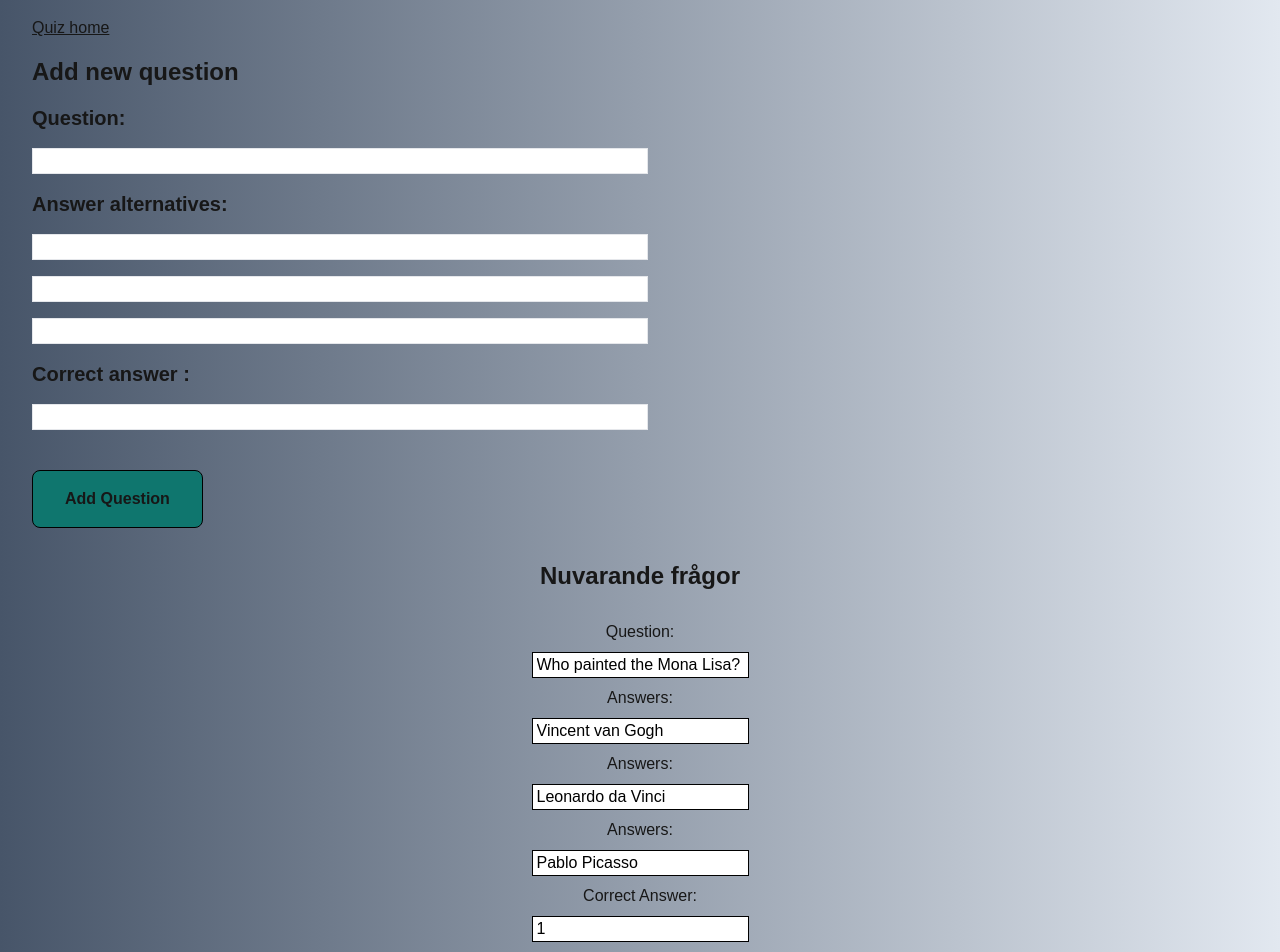
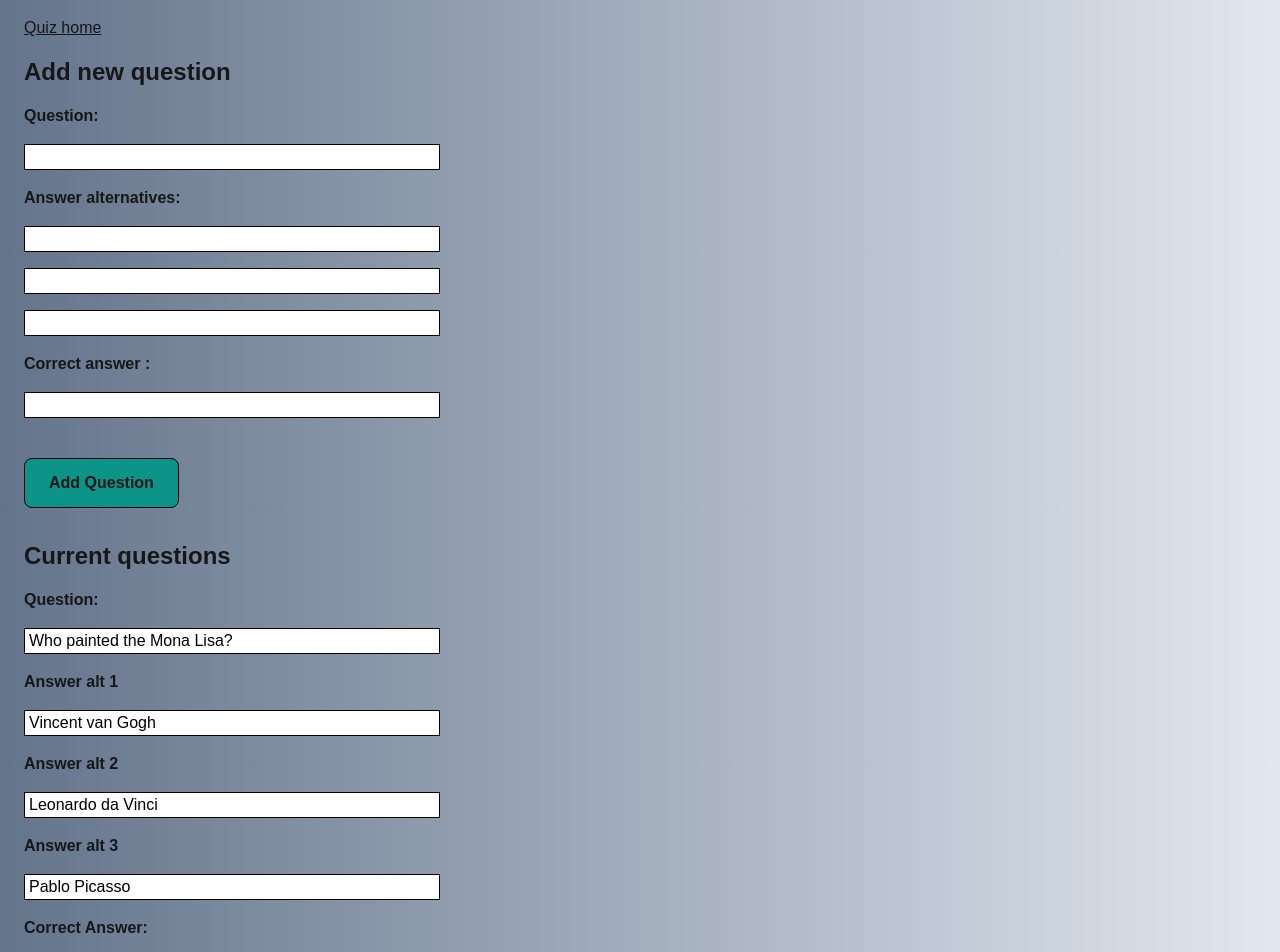
Before and after one commit to FabricioAcuna/quiz-group-task, a Next.js app: page /admin in a window 1280 px wide. Shown: the top 952 px of the page. Built offline with nearby package versions, Linux system fonts and the light colour scheme.

Commit message:
ändrat lite layout i admin

```diff
--- a/pages/admin.js
+++ b/pages/admin.js
@@ -73,23 +73,23 @@ export default function Admin() {
   }
 
   return (
-    <div className="bg-gradient-to-l from-slate-200 to-slate-600 min-h-max p-4">
-      <Link className="underline ml-4" href={"/quiz"}>
+    <div className="bg-gradient-to-l from-slate-200 to-slate-500 min-h-max p-4">
+      <Link className="underline ml-2" href={"/quiz"}>
         Quiz home
       </Link>
-      <div className="flex flex-col gap-4 pl-4 pt-4">
+      <div className="flex flex-col gap-4 pt-4 mx-2 md:w-1/3">
         <h2 className="font-bold text-2xl">Add new question</h2>
-        <label className="font-bold text-xl">Question:</label>
+        <label className="font-semibold">Question:</label>
         <input
-          className="border px-1 text-black w-1/2"
+          className="border border-black px-1 text-black"
           value={questionName}
           onChange={(e) => setQuestionName(e.target.value)}
         />
-        <label className="font-bold text-xl">Answer alternatives:</label>
+        <label className="font-semibold">Answer alternatives:</label>
         {answerAlts.map((alt, index) => (
           <input
             key={index}
-            className="border px-1 text-black w-1/2"
+            className="border border-black px-1 text-black"
             value={alt}
             onChange={(e) => {
               const updatedAnswerAlts = [...answerAlts];
@@ -98,36 +98,36 @@ export default function Admin() {
             }}
           />
         ))}
-        <label className="font-bold text-xl">Correct answer :</label>
+        <label className="font-semibold">Correct answer :</label>
         <input
-          className="border px-1 text-black w-1/2"
+          className="border border-black px-1 text-black"
           value={correctAnswer}
           onChange={(e) => setCorrectAnswer(e.target.value)}
         />
       </div>
       <button
-        className="border border-solid border-black font-semibold bg-teal-700 px-8 py-4 mt-10 ml-4 rounded-lg"
+        className="border border-solid border-black font-semibold bg-teal-600 px-6 py-3 mt-10 ml-2 rounded-lg"
         onClick={handleAddQuestion}
       >
         Add Question
       </button>
 
-      <h2 className="font-bold text-2xl text-center mt-8">Nuvarande frågor</h2>
+      <h2 className="font-bold text-2xl mt-8 ml-2">Current questions</h2>
       {questions.map((question, index) => (
-        <div className="text-center pt-5" key={index}>
-          <label className="flex justify-center p-2">Question:</label>
+        <div className="flex flex-col gap-4 py-4 mx-2 md:w-1/3" key={index}>
+          <label className="font-semibold">Question:</label>
           <input
-            className="border px-1 border-solid border-black text-black"
+            className="border px-1 border-black text-black"
             type="text"
             value={question.text}
             onChange={(e) => updateQuizText(e.target.value, index)}
           />
 
           {question.alt.map((alt, altIndex) => (
-            <div key={altIndex}>
-              <label className="flex justify-center p-2">Answers:</label>
+            <div className="flex flex-col gap-4" key={altIndex}>
+              <label className="font-semibold">Answer alt {altIndex + 1}</label>
               <input
-                className="border px-1 border-solid border-black text-black"
+                className="border px-1 border-black text-black"
                 type="text"
                 value={alt}
                 onChange={(e) =>
@@ -136,16 +136,16 @@ export default function Admin() {
               />
             </div>
           ))}
-          <label className="flex justify-center p-2">Correct Answer:</label>
+          <label className="font-semibold">Correct Answer:</label>
           <input
-            className="border border-solid px-1 border-black text-black"
+            className="border px-1 border-black text-black"
             type="number"
             value={question.correct}
             onChange={(e) => updateCorrectAnswer(index, e.target.value)}
           />
-          <p className="p-2">Correct: {question.correct}</p>
+          {/* <p className="p-2">Correct: {question.correct}</p> */}
           <button
-            className="mt-2 border border-solid border-black font-semibold bg-red-600 px-2 py-1 rounded-lg"
+            className="mt-2 border border-solid border-black font-semibold bg-red-500 px-2 py-1 rounded-lg w-fit"
             onClick={() => handleDeleteQuiz(index)}
           >
             Delete
```
